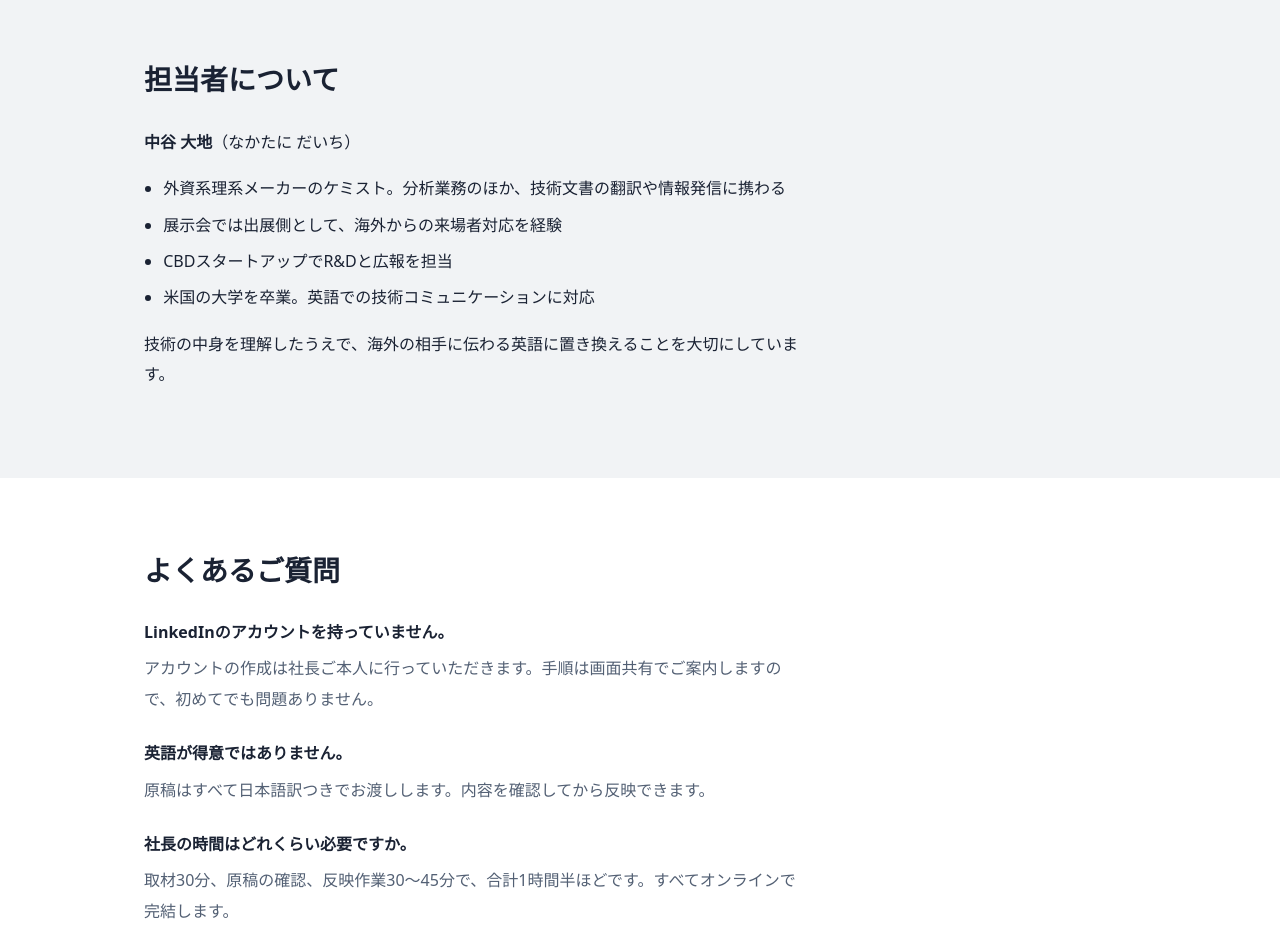
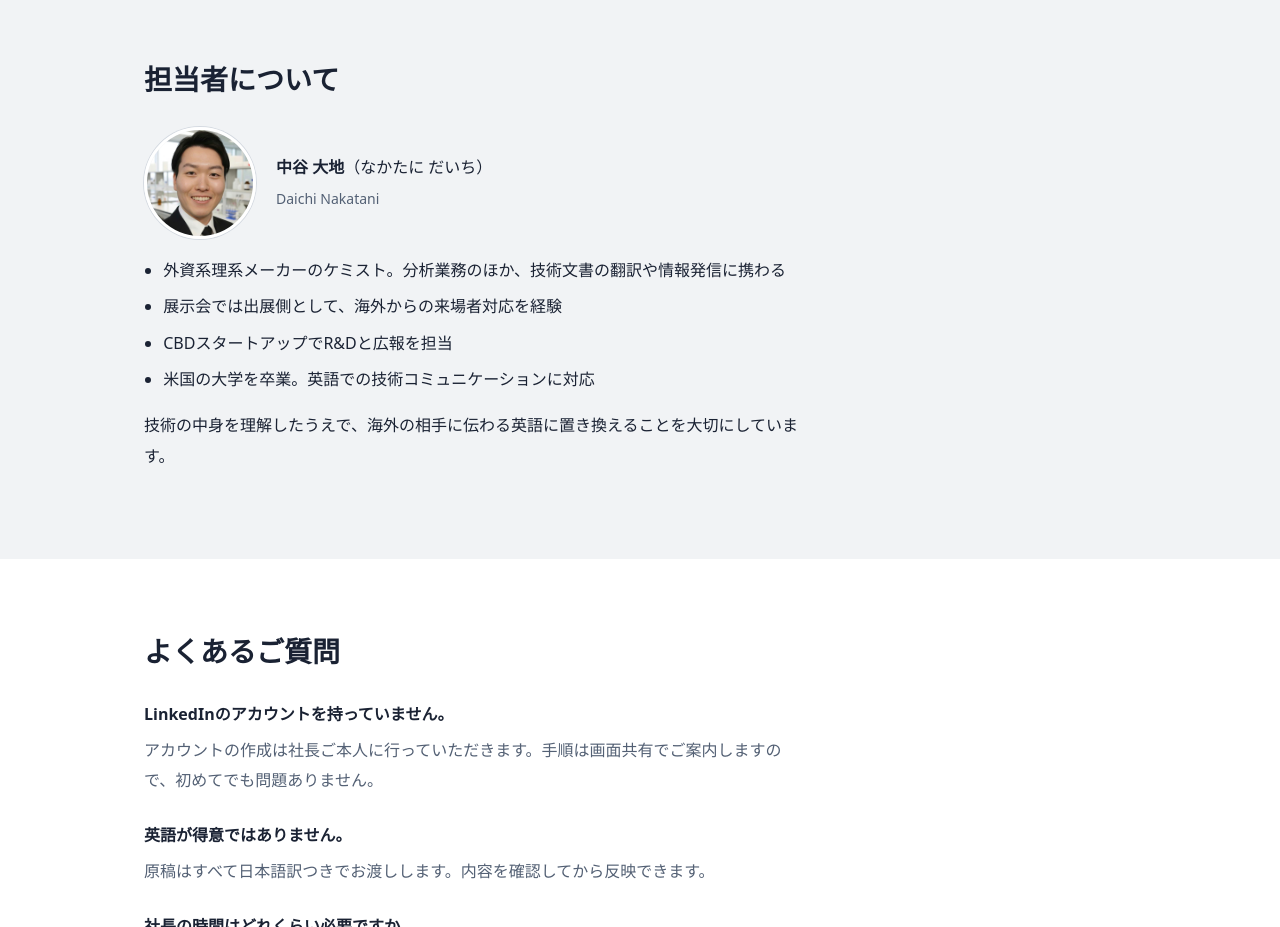
Before and after one commit to nakatani-expo/nakatani-expo.github.io, a plain HTML site: page index.html in a window 1280 px wide. Shown: the part 4360-5287 px from the top of the page. Drawn offline with Linux system fonts and the light colour scheme; a web font is replaced by a local one.

Commit message:
Add profile photo

```diff
--- a/index.html
+++ b/index.html
@@ -161,6 +161,9 @@
   .compare .after .headline { color: var(--ink); }
   [lang="en"] { font-family: "BIZ UDPGothic", system-ui, sans-serif; }
 
+  .person { display: flex; gap: 20px; align-items: center; margin-bottom: 16px; }
+  .person img { width: 112px; height: 112px; border-radius: 50%; object-fit: cover; border: 3px solid #fff; box-shadow: 0 0 0 1px var(--rule); flex: none; }
+  .person p { margin: 0; }
   ul.plain { padding-left: 1.2em; margin: 0 0 16px; }
   ul.plain li { margin-bottom: 6px; }
 
@@ -339,7 +342,10 @@
   <section class="band">
     <div class="wrap measure">
       <h2>担当者について</h2>
-      <p><b>中谷 大地</b>（なかたに だいち）</p>
+      <div class="person">
+        <img src="daichi.jpg" width="112" height="112" alt="中谷 大地の顔写真">
+        <p><b>中谷 大地</b>（なかたに だいち）<br><span class="note" lang="en">Daichi Nakatani</span></p>
+      </div>
       <ul class="plain">
         <li>外資系理系メーカーのケミスト。分析業務のほか、技術文書の翻訳や情報発信に携わる</li>
         <li>展示会では出展側として、海外からの来場者対応を経験</li>
```
Also changed, not shown: daichi.jpg (added).
